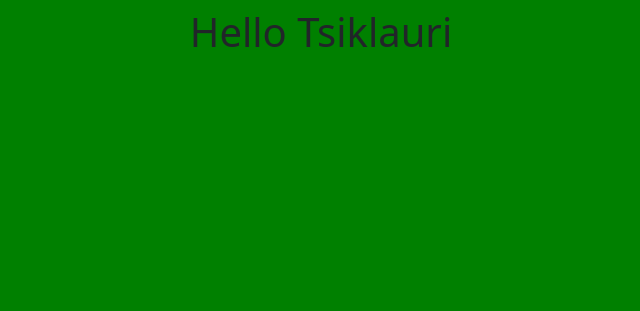
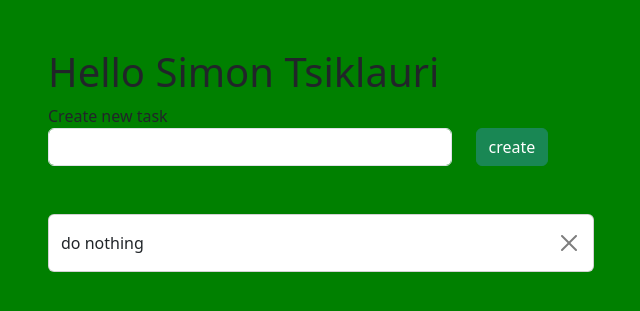
Before and after one commit to shtscompany/learnFlask, a Flask app: page / in a window 1280 px wide. Shown: the top 311 px of the page, without its empty margins (319-959 px from the left). Run offline with Flask 3, Linux system fonts and the light colour scheme.

Commit message:
design for vue flask app

```diff
--- a/app.py
+++ b/app.py
@@ -8,7 +8,9 @@ app = Flask(__name__)
 
 @app.route('/')
 def index():
-    return render_template('index.html')
+    fName="Simon"
+    lName="Tsiklauri"
+    return render_template('index.html', fName=fName, lName=lName)
 
 
 # The @app.route('/') decorator binds the '/' URL (the homepage) to the home() function.
--- a/templates/base.html
+++ b/templates/base.html
@@ -7,12 +7,21 @@
     <link href="https://cdn.jsdelivr.net/npm/bootstrap@5.3.3/dist/css/bootstrap.min.css" rel="stylesheet" integrity="sha384-QWTKZyjpPEjISv5WaRU9OFeRpok6YctnYmDr5pNlyT2bRjXh0JMhjY6hW+ALEwIH" crossorigin="anonymous">
     <script src="https://cdn.jsdelivr.net/npm/bootstrap@5.3.3/dist/js/bootstrap.bundle.min.js" integrity="sha384-YvpcrYf0tY3lHB60NNkmXc5s9fDVZLESaAA55NDzOxhy9GkcIdslK1eN7N6jIeHz" crossorigin="anonymous"></script>
     <link rel="stylesheet" href="{{ url_for('static', filename='css/styles.css') }}">
-    <script type="text/javascript" src="{{url_for('static', filename='js/main.js') }}"></script>
+    <script src="https://unpkg.com/vue@3/dist/vue.global.js"></script>
+
 </head>
 <body>
-    {% block content %}
 
-    {% endblock %}
+        <div class="container">
+            <div class="row">
+                <div class="col-6 mx-auto mt-5">
+                    {% block content %}
 
+                    {% endblock %}
+                </div>
+            </div>
+        </div>
+
+    <script type="text/javascript" src="{{url_for('static', filename='js/main.js') }}"></script>
 </body>
 </html>
--- a/templates/index.html
+++ b/templates/index.html
@@ -1,5 +1,26 @@
 {%  extends 'base.html' %}
 
 {% block content %}
-    <h1 class="text-center my-2">Hello Tsiklauri </h1>
+    <h1>Hello {{fName}} {{lName}} </h1>
+    <div id="app">
+        <form action="">
+            <div class="form-group row">
+                <div class="col-9">
+                    <label for="">Create new task</label>
+                    <input type="text" class="form-control"></div>
+                <div class="col-auto mt-auto">
+                    <button class="btn btn-success" type="submit">create</button>
+                </div>
+            </div>
+        </form>
+
+        <div class="mt-5">
+            <div class="card">
+                <div class="card-body row justify-content-between px-4">
+                    do nothing
+                    <buton type="submit" class="btn-close"></buton>
+                </div>
+            </div>
+        </div>
+    </div>
 {% endblock %}
```
